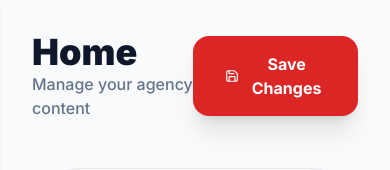
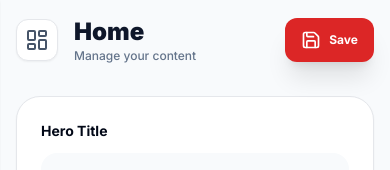
Before and after one commit to ibrar9/toopixels-pro, a Next.js app: page /admin/dashboard in a window 390 px wide. Shown: the top 170 px of the page. Built offline with nearby package versions, Linux system fonts and the light colour scheme.

Commit message:
Admin: add mobile menu button and responsive layout improvements

```diff
--- a/src/app/admin/dashboard/page.tsx
+++ b/src/app/admin/dashboard/page.tsx
@@ -260,20 +260,28 @@ export default function AdminDashboard() {
         </nav>
       </aside>
 
-      <main className="flex-1 ml-0 lg:ml-72 p-8 md:p-12">
-        <header className="flex justify-between items-center mb-12">
-           <div>
-             <h1 className="text-4xl font-black text-slate-900">{activeTab}</h1>
-             <p className="text-muted-foreground font-medium">Manage your agency content</p>
+      <main className="flex-1 ml-0 lg:ml-72 p-4 md:p-12">
+        <header className="flex justify-between items-center mb-8 md:mb-12">
+           <div className="flex items-center gap-4">
+             <button
+               onClick={() => setIsMobileMenuOpen(true)}
+               className="lg:hidden p-2 bg-white rounded-xl shadow-sm border text-slate-600"
+             >
+               <LayoutDashboard size={24} />
+             </button>
+             <div>
+               <h1 className="text-2xl md:text-4xl font-black text-slate-900">{activeTab}</h1>
+               <p className="text-xs md:text-sm text-muted-foreground font-medium">Manage your content</p>
+             </div>
            </div>
            {activeTab !== "Portfolio" && activeTab !== "Blogs" && activeTab !== "Inquiries" && activeTab !== "Orders" && (
-             <button onClick={handleUpdateConfig} disabled={loading} className="bg-primary text-white px-8 py-4 rounded-2xl font-bold flex items-center gap-2 hover:scale-105 shadow-xl disabled:opacity-50">
-               {loading ? <Loader2 className="animate-spin" /> : <><Save size={20} /> Save Changes</>}
+             <button onClick={handleUpdateConfig} disabled={loading} className="bg-primary text-white px-4 md:px-8 py-3 md:py-4 rounded-xl md:rounded-2xl text-xs md:text-base font-bold flex items-center gap-2 hover:scale-105 shadow-xl disabled:opacity-50">
+               {loading ? <Loader2 className="animate-spin" /> : <><Save size={20} /> <span className="hidden md:inline">Save Changes</span><span className="md:hidden">Save</span></>}
              </button>
            )}
         </header>
 
-        <div className="bg-white rounded-[3rem] p-12 shadow-sm border">
+        <div className="bg-white rounded-3xl md:rounded-[3rem] p-6 md:p-12 shadow-sm border">
            {activeTab === "Home" && (
               <div className="space-y-8">
                  <div><label className="block text-sm font-bold mb-3">Hero Title</label><textarea value={config.home.heroTitle} onChange={(e) => setConfig({...config, home: {...config.home, heroTitle: e.target.value}})} className="w-full bg-slate-50 p-6 rounded-2xl border-none outline-none focus:ring-2 ring-primary font-bold text-xl" rows={3} /></div>
```
